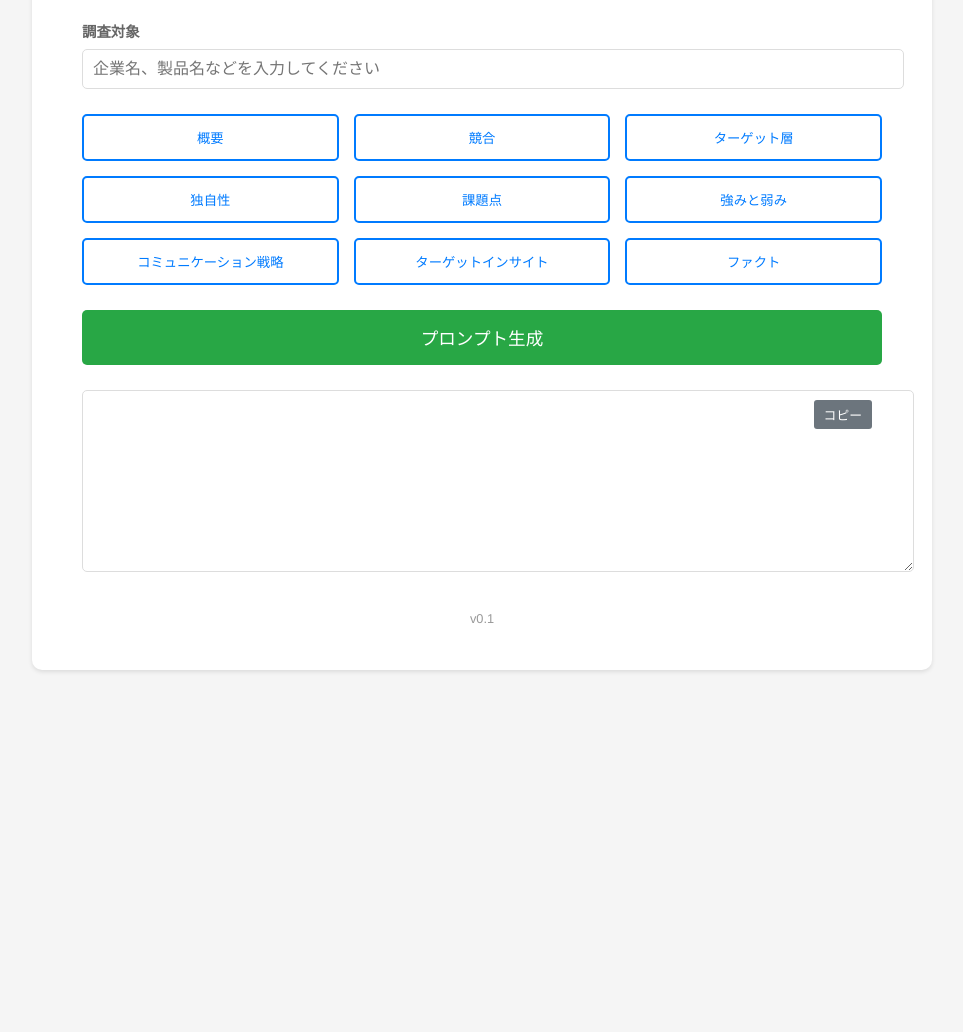
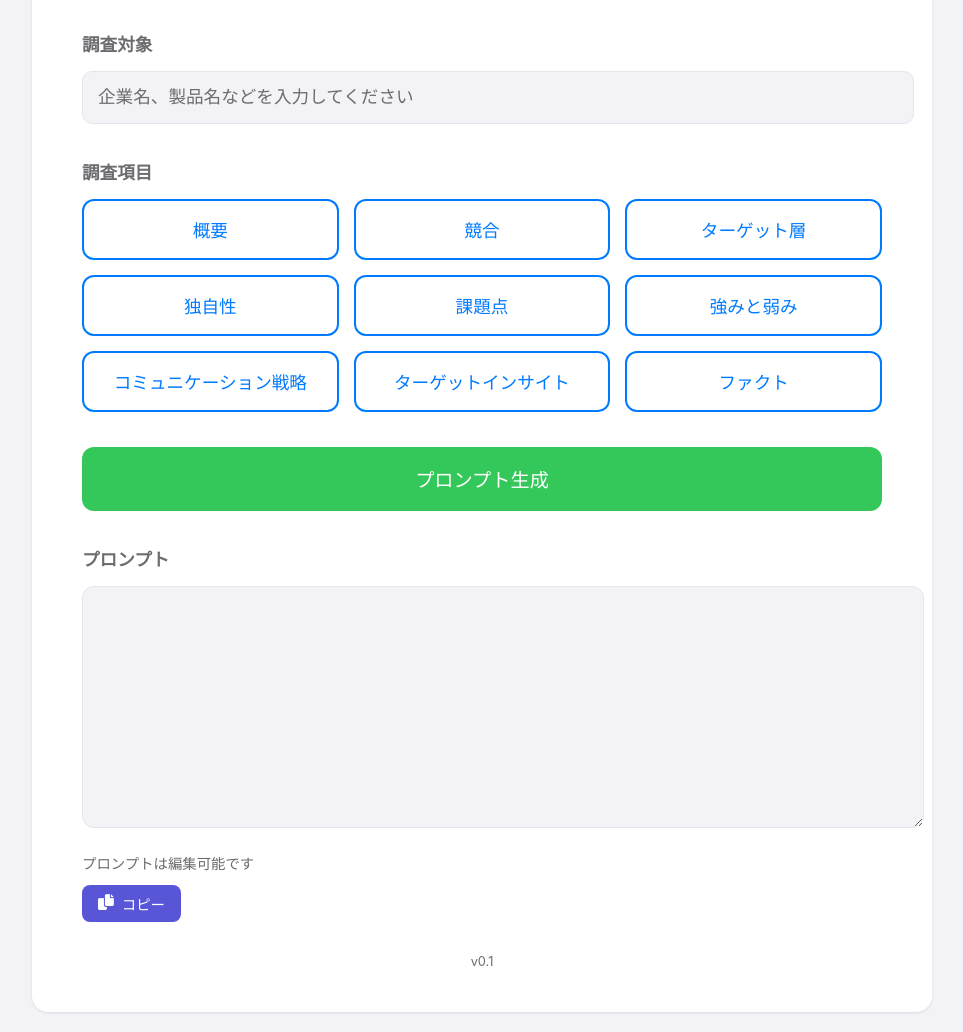
Before and after one commit to ykwe/prompt_alpha, a plain HTML site: page index.html in a window 1280 px wide. Shown: the part 142-1174 px from the top of the page, without its empty margins (158-1121 px from the left). Before the commit the page ends 832 px from the top, so only its background shows below. Drawn offline with Linux system fonts and the light colour scheme.

Commit message:
デザインの刷新：Appleライクなカラースキーム、改善されたUI、プロンプトロジックの更新

```diff
--- a/index.html
+++ b/index.html
@@ -4,114 +4,147 @@
     <meta charset="UTF-8">
     <meta name="viewport" content="width=device-width, initial-scale=1.0">
     <title>企業調査プロンプトジェネレーター</title>
+    <link rel="stylesheet" href="https://cdnjs.cloudflare.com/ajax/libs/font-awesome/6.0.0/css/all.min.css">
     <style>
+        :root {
+            --primary-color: #007AFF;
+            --secondary-color: #5856D6;
+            --success-color: #34C759;
+            --background-color: #F2F2F7;
+            --card-background: #FFFFFF;
+            --text-primary: #1C1C1E;
+            --text-secondary: #6C6C70;
+        }
         body {
-            font-family: 'Helvetica Neue', Arial, 'Hiragino Kaku Gothic ProN', 'Hiragino Sans', Meiryo, sans-serif;
+            font-family: -apple-system, BlinkMacSystemFont, 'Helvetica Neue', Arial, 'Hiragino Kaku Gothic ProN', 'Hiragino Sans', Meiryo, sans-serif;
             line-height: 1.6;
             margin: 0;
             padding: 20px;
-            background-color: #f5f5f5;
+            background-color: var(--background-color);
+            color: var(--text-primary);
         }
         .container {
             max-width: 800px;
             margin: 0 auto;
-            background-color: white;
+            background-color: var(--card-background);
             padding: 40px 50px;
-            border-radius: 10px;
-            box-shadow: 0 2px 4px rgba(0,0,0,0.1);
+            border-radius: 16px;
+            box-shadow: 0 1px 3px rgba(0,0,0,0.1);
         }
         h1 {
-            color: #333;
+            color: var(--text-primary);
             text-align: center;
-            margin-bottom: 30px;
+            margin-bottom: 40px;
+            font-size: 2em;
+            font-weight: 600;
+        }
+        h2 {
+            color: var(--text-secondary);
+            font-size: 1.1em;
+            margin-bottom: 12px;
+            font-weight: 600;
         }
         .input-section {
-            margin-bottom: 25px;
-        }
-        .input-section h2 {
-            font-size: 0.9em;
-            color: #666;
-            margin-bottom: 5px;
+            margin-bottom: 35px;
         }
         .input-field {
             width: 100%;
-            padding: 10px;
-            border: 1px solid #ddd;
-            border-radius: 5px;
-            font-size: 1em;
+            padding: 15px;
+            border: 1px solid #E5E5EA;
+            border-radius: 10px;
+            font-size: 1.1em;
+            background-color: var(--background-color);
+            color: var(--text-primary);
+        }
+        .input-field::placeholder {
+            color: var(--text-secondary);
         }
         .button-group {
             display: grid;
             grid-template-columns: repeat(3, 1fr);
             gap: 15px;
-            margin-bottom: 25px;
+            margin-bottom: 35px;
         }
         .toggle-button {
-            padding: 12px 15px;
-            border: 2px solid #007bff;
-            background-color: white;
-            color: #007bff;
-            border-radius: 5px;
+            padding: 16px 15px;
+            border: 2px solid var(--primary-color);
+            background-color: var(--card-background);
+            color: var(--primary-color);
+            border-radius: 12px;
             cursor: pointer;
             transition: all 0.3s ease;
             width: 100%;
             text-align: center;
+            font-size: 1.1em;
+            font-weight: 500;
         }
         .toggle-button.active {
-            background-color: #007bff;
+            background-color: var(--primary-color);
             color: white;
         }
         .execute-button {
             display: block;
             width: 100%;
-            padding: 15px;
-            background-color: #28a745;
+            padding: 18px;
+            background-color: var(--success-color);
             color: white;
             border: none;
-            border-radius: 5px;
-            font-size: 1.1em;
+            border-radius: 12px;
+            font-size: 1.2em;
+            font-weight: 500;
             cursor: pointer;
-            margin-bottom: 25px;
+            margin-bottom: 35px;
             transition: background-color 0.3s ease;
         }
         .execute-button:hover {
-            background-color: #218838;
+            background-color: #2FB750;
         }
         .output-section {
-            position: relative;
+            margin-bottom: 10px;
         }
         .output-area {
             width: 100%;
-            min-height: 150px;
-            padding: 15px;
-            border: 1px solid #ddd;
-            border-radius: 5px;
-            margin-bottom: 10px;
+            min-height: 200px;
+            padding: 20px;
+            border: 1px solid #E5E5EA;
+            border-radius: 12px;
+            margin-bottom: 8px;
             font-size: 1.1em;
             line-height: 1.6;
             resize: vertical;
-            font-family: 'Monaco', 'Menlo', 'Ubuntu Mono', 'Consolas', monospace;
+            font-family: ui-monospace, 'SF Mono', Monaco, 'Cascadia Mono', 'Segoe UI Mono', monospace;
+            background-color: var(--background-color);
+            color: var(--text-primary);
         }
         .copy-button {
-            position: absolute;
-            top: 10px;
-            right: 10px;
-            padding: 5px 10px;
-            background-color: #6c757d;
+            display: inline-flex;
+            align-items: center;
+            gap: 8px;
+            padding: 8px 16px;
+            background-color: var(--secondary-color);
             color: white;
             border: none;
-            border-radius: 3px;
+            border-radius: 8px;
             cursor: pointer;
-            font-size: 0.8em;
+            font-size: 0.9em;
+            margin-top: 10px;
         }
         .copy-button:hover {
-            background-color: #5a6268;
+            background-color: #4B4BB3;
+        }
+        .copy-button i {
+            font-size: 1.1em;
+        }
+        .helper-text {
+            color: var(--text-secondary);
+            font-size: 0.9em;
+            margin-top: 8px;
         }
         .version {
             text-align: center;
-            color: #999;
+            color: var(--text-secondary);
             font-size: 0.8em;
-            margin-top: 20px;
+            margin-top: 30px;
         }
     </style>
 </head>
@@ -124,6 +157,8 @@
             <input type="text" class="input-field" id="target" placeholder="企業名、製品名などを入力してください">
         </div>
 
+        <div class="input-section">
+            <h2>調査項目</h2>
             <div class="button-group">
                 <button class="toggle-button" data-type="概要">概要</button>
                 <button class="toggle-button" data-type="競合">競合</button>
@@ -135,12 +170,18 @@
                 <button class="toggle-button" data-type="ターゲットインサイト">ターゲットインサイト</button>
                 <button class="toggle-button" data-type="ファクト">ファクト</button>
             </div>
+        </div>
 
         <button class="execute-button" id="generate">プロンプト生成</button>
 
         <div class="output-section">
+            <h2>プロンプト</h2>
             <textarea class="output-area" id="output"></textarea>
-            <button class="copy-button" id="copy">コピー</button>
+            <div class="helper-text">プロンプトは編集可能です</div>
+            <button class="copy-button" id="copy">
+                <i class="fas fa-copy"></i>
+                コピー
+            </button>
         </div>
 
         <div class="version">v0.1</div>
@@ -154,6 +195,13 @@
                 button.classList.toggle('active');
             });
         });
+
+        // 現在の月を取得する関数
+        function getCurrentMonth() {
+            const months = ['1月', '2月', '3月', '4月', '5月', '6月', '7月', '8月', '9月', '10月', '11月', '12月'];
+            const now = new Date();
+            return months[now.getMonth()];
+        }
 
         // プロンプト生成の処理
         document.getElementById('generate').addEventListener('click', () => {
@@ -171,7 +219,21 @@
                 return;
             }
 
-            const prompt = `${target}について、以下の内容を調査しレポートにまとめてください。\n\n${selectedTypes.map(type => `・${type}`).join('\n')}`;
+            const prompt = `${target}について、以下の内容を調査しレポートにまとめてください。
+
+【調査項目】
+${selectedTypes.map(type => `・${type}`).join('\n')}
+
+【調査条件】
+対象エリア：
+日本国内
+
+時期：
+${getCurrentMonth()}時点
+
+レポート形式：
+ですます調の論述形式`;
+
             document.getElementById('output').value = prompt;
         });
 
@@ -182,9 +244,9 @@
             document.execCommand('copy');
 
             const copyButton = document.getElementById('copy');
-            copyButton.textContent = 'コピー完了！';
+            copyButton.innerHTML = '<i class="fas fa-check"></i> コピー完了！';
             setTimeout(() => {
-                copyButton.textContent = 'コピー';
+                copyButton.innerHTML = '<i class="fas fa-copy"></i> コピー';
             }, 2000);
         });
     </script>
```
Lines whose indentation alone changed are shown as unchanged.
